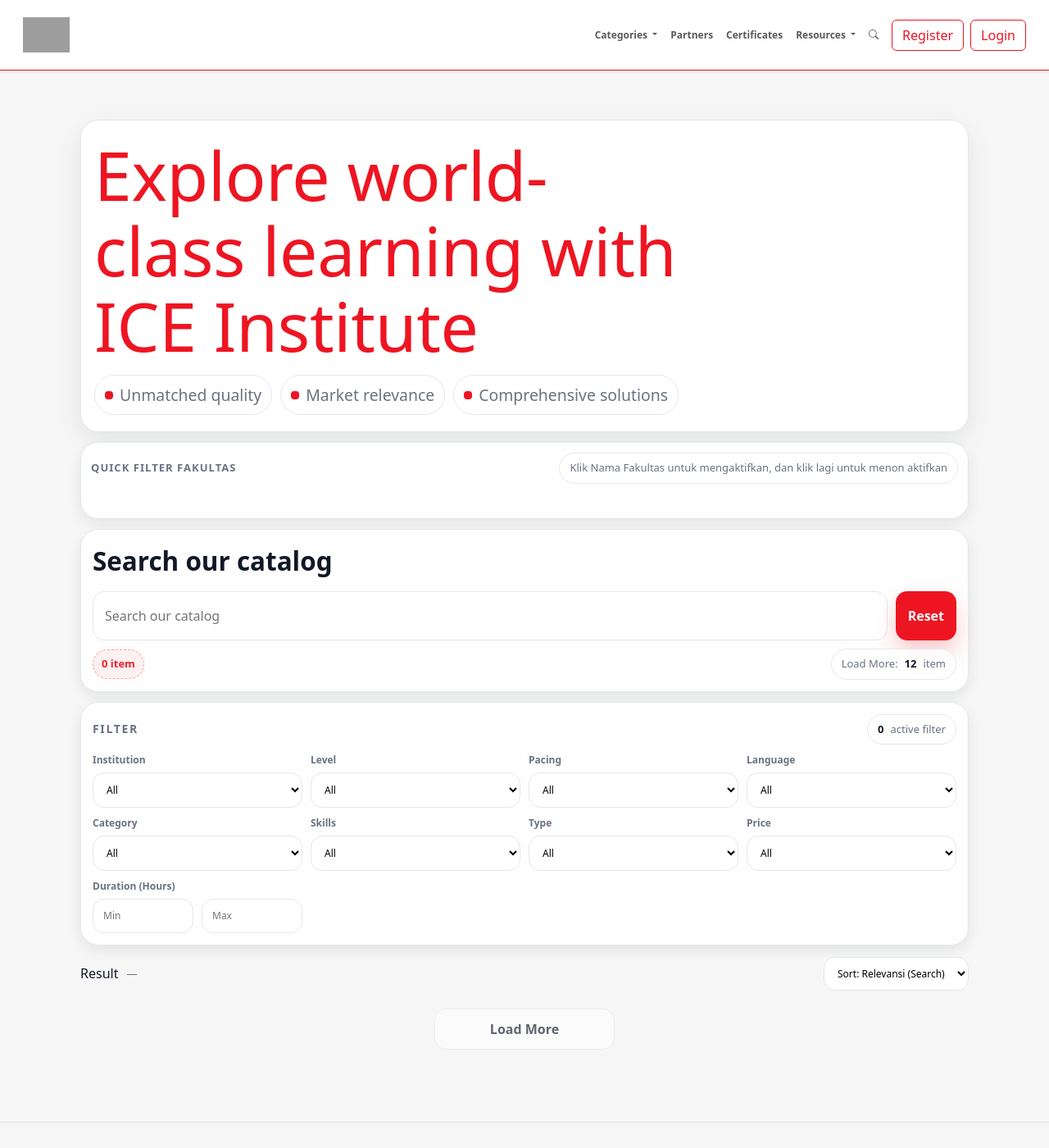
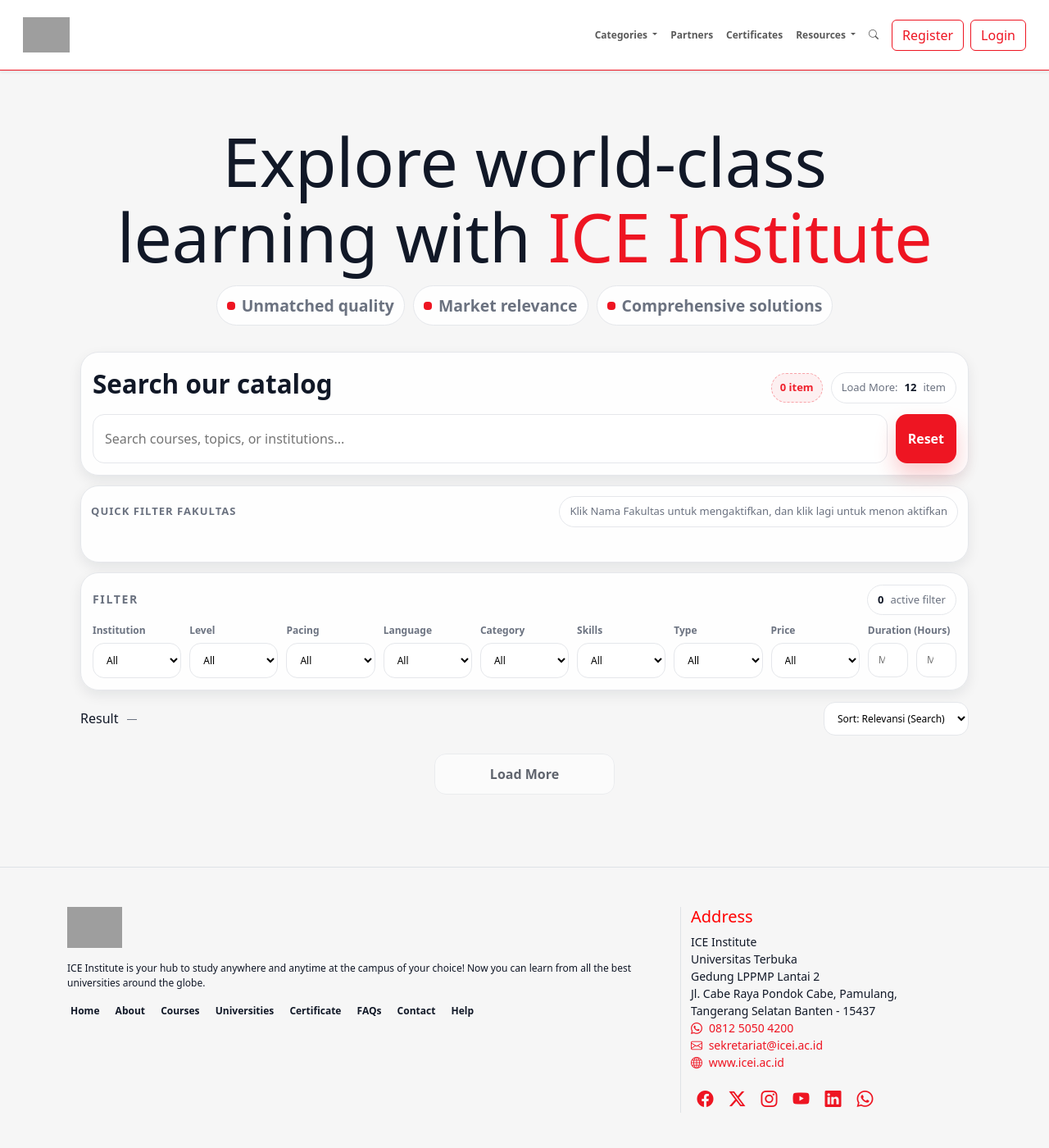
Before and after one commit to iceinstitut/katalog, a Jekyll site: the page built from untuk-ut/index.html, in a window 1280 px wide and 1400 px high. Shown: the whole window at 82% size. Built offline with Jekyll 4.4.1, drawn with Linux system fonts in a browser that asks for light colours.

Commit message:
Update index.html

```diff
--- a/untuk-ut/index.html
+++ b/untuk-ut/index.html
@@ -31,6 +31,7 @@
       color:var(--text);
       font-size: var(--ukuranfont);
     }
+    a{color:inherit}
     .wrap{max-width:var(--max); margin:0 auto; padding:20px 16px 40px}
 
     /* Top */
@@ -48,18 +49,31 @@
 
     /* Hero */
     .hero{
-      margin-top:16px;
-      border:1px solid var(--line);
-      border-radius:calc(var(--radius) + 6px);
-      box-shadow: var(--shadow);
+      /* margin-top:16px; */
+      /* border:1px solid var(--line); */
+      /* border-radius:calc(var(--radius) + 6px); */
+      /* box-shadow: var(--shadow); */
       padding:20px 16px;
       overflow:hidden;
-      background: #ffffff;
+      /* background: #ffffff; */
     }
-    .hero__grid{display:grid; grid-template-columns: 1.4fr .6fr; gap:16px; align-items:center}
+    .hero__grid{
+      /* display:grid; */
+      grid-template-columns: 1.4fr .6fr;
+      gap:16px;
+      align-items:center;
+      font-weight: bold;
+      text-align: center;
+    }
     .hero h1{margin:0; font-size:var(--ukuranfont4); line-height:1.12; letter-spacing:-.3px; color: var(--brand)}
     .hero p{margin:10px 0 0; color:var(--muted); line-height:1.55; max-width:56ch}
-    .hero__badgeRow{display:flex; flex-wrap:wrap; gap:10px; margin-top:14px}
+    .hero__badgeRow{
+      display:flex;
+      flex-wrap:wrap;
+      gap:10px;
+      margin-top:14px;
+      justify-content: center;
+    }
     .hero__badge{
       display:inline-flex; align-items:center; gap:8px;
       padding:9px 12px; border-radius:999px; border:1px solid var(--line);
@@ -202,7 +216,11 @@
     }
     .panelHead{display:flex; align-items:center; justify-content:space-between; gap:10px; margin-bottom:10px}
     .panelHead h2{margin:0; font-size:14px; color:var(--muted); font-weight:900; letter-spacing:.12em; text-transform:uppercase}
-    .filters{display:grid; grid-template-columns: repeat(4, minmax(0, 1fr)); gap:10px}
+    .filters{
+      display:grid;
+      grid-template-columns: repeat(9, minmax(0, 1fr));
+      gap:10px
+    }
     .wrap .field{display:flex; flex-direction:column; gap:6px}
     .wrap .label{font-size:12px; color:var(--muted); font-weight:800}
     .wrap select, input[type="number"]{
@@ -356,12 +374,14 @@
       .qbtn{scroll-snap-align:start}
       .qlabel small{display:none}
     }
+
+    .hide {display: none ! IMPORTANT;}
     @media (max-width: 560px){ .col-4{width:100%} }
     @media (max-width: 520px){ .filters{grid-template-columns:1fr} }
   </style>
 
   <div class="wrap">
-    <div class="topbar" style="display:none;">
+    <div class="topbar hide">
       <a class="brand" href="#" onclick="return false;">
         <span class="brand__dot"></span>
         <span class="brand__name">ICE Institute — Katalog</span>
@@ -373,20 +393,39 @@
     <section class="hero" aria-label="Hero">
       <div class="hero__grid">
         <div>
-          <h1>Explore world-class learning with<br>ICE Institute</h1>
-          <p style="display:none;">
-            Unmatched quality. Market relevance. Comprehensive solutions.
-          </p>
+          <h1><span style="color: var(--text);">Explore world-class learning with</span> ICE Institute</h1>
           <div class="hero__badgeRow">
             <span class="hero__badge"><i></i> Unmatched quality</span>
             <span class="hero__badge"><i></i> Market relevance</span>
             <span class="hero__badge"><i></i> Comprehensive solutions</span>
           </div>
         </div>
-        <div class="notice" id="statusBox" style="display:none;">
+        <div class="notice hide" id="statusBox">
           <span class="spinner" aria-hidden="true"></span>
           Loading catalog data…
         </div>
+      </div>
+    </section>
+
+    <!-- SEARCH BESAR -->
+    <section class="searchBlock" aria-label="Search">
+      <div style="display: flex; align-items: flex-start; justify-content: space-between;">
+        <div class="cari">Search our catalog</div>
+        <div class="subRow">
+          <div class="left">
+            <span class="chip" id="chipCount">0 item</span>
+            <!-- <span>Search pakai <b>search_index</b> (kolom 18).</span> -->
+          </div>
+          <div>
+            <span class="pill">Load More: <b>12</b> item</span>
+          </div>
+      </div>
+      </div>
+      <div class="searchRow">
+        <input id="q" class="searchInput" type="search"
+          placeholder="Search courses, topics, or institutions..."
+          autocomplete="off" />
+        <button class="btn btn--brand" id="btnReset" title="Reset search & filter">Reset</button>
       </div>
     </section>
 
@@ -398,26 +437,6 @@
         <div class="pill">Klik Nama Fakultas untuk mengaktifkan, dan klik lagi untuk menon aktifkan</div>
       </div>
       <div class="quickRow" id="quickFakultas"></div>
-    </section>
-
-    <!-- SEARCH BESAR -->
-    <section class="searchBlock" aria-label="Search">
-      <div class="cari">Search our catalog</div>
-      <div class="searchRow">
-        <input id="q" class="searchInput" type="search"
-          placeholder="Search our catalog"
-          autocomplete="off" />
-        <button class="btn btn--brand" id="btnReset" title="Reset search & filter">Reset</button>
-      </div>
-      <div class="subRow">
-        <div class="left">
-          <span class="chip" id="chipCount">0 item</span>
-          <!-- <span>Search pakai <b>search_index</b> (kolom 18).</span> -->
-        </div>
-        <div>
-          <span class="pill">Load More: <b>12</b> item</span>
-        </div>
-      </div>
     </section>
 
     <!-- FILTER -->
@@ -463,17 +482,17 @@
           <select id="f_tipe"><option value="">All</option></select>
         </div>
 
-        <div class="field" style="display:none;">
+        <div class="field hide">
           <div class="label">Platform</div>
           <select id="f_platform"><option value="">All</option></select>
         </div>
 
-        <div class="field" style="display:none;">
+        <div class="field hide">
           <div class="label">Skala Institution</div>
           <select id="f_skala"><option value="">All</option></select>
         </div>
 
-        <div class="field" style="display:none;">
+        <div class="field hide">
           <div class="label">Fakultas</div>
           <!-- opsi fakultas: split ; + unique -->
           <select id="f_fakultas"><option value="">All</option></select>
@@ -780,7 +887,7 @@
 
     const plat = document.createElement("span");
     plat.className = "tag";
-    plat.innerHTML = `<b style="display:none">Platform:</b> ${escapeHtml(norm(it.platform) || "-")}`;
+    plat.innerHTML = `<b class="hide">Platform:</b> ${escapeHtml(norm(it.platform) || "-")}`;
 
     const lang = document.createElement("span");
     lang.className = "tag";
@@ -800,7 +907,7 @@
 
     const ska = document.createElement("span");
     ska.className = "tag";
-    ska.innerHTML = `<b style="display:none">Skala:</b> ${escapeHtml(norm(it.skala_institution) || "-")}`;
+    ska.innerHTML = `<b class="hide">Skala:</b> ${escapeHtml(norm(it.skala_institution) || "-")}`;
 
     const dur = document.createElement("span");
     dur.className = "tag";
```
Also changed, not shown: other parts of untuk-ut/index.html (+94 -0 lines).
